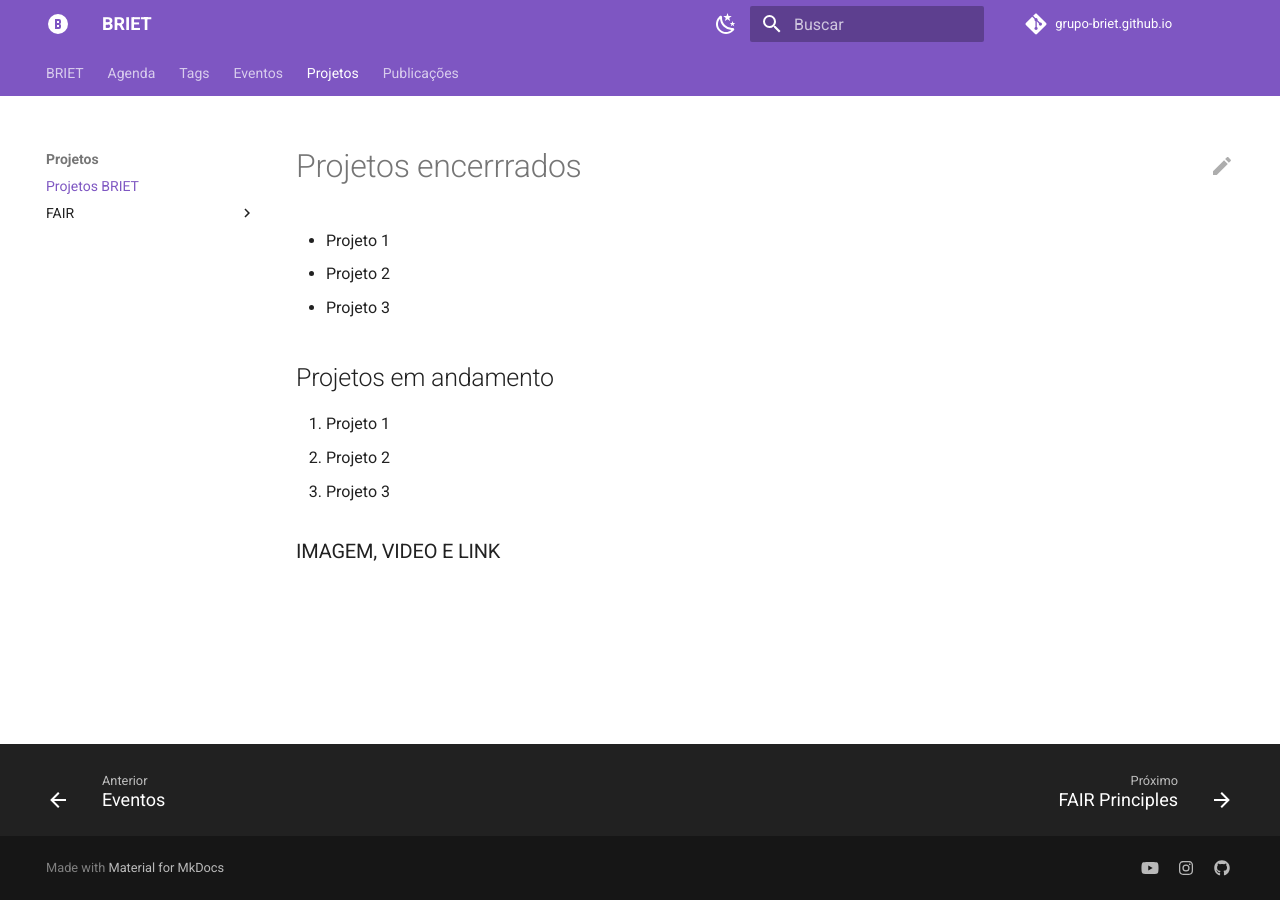
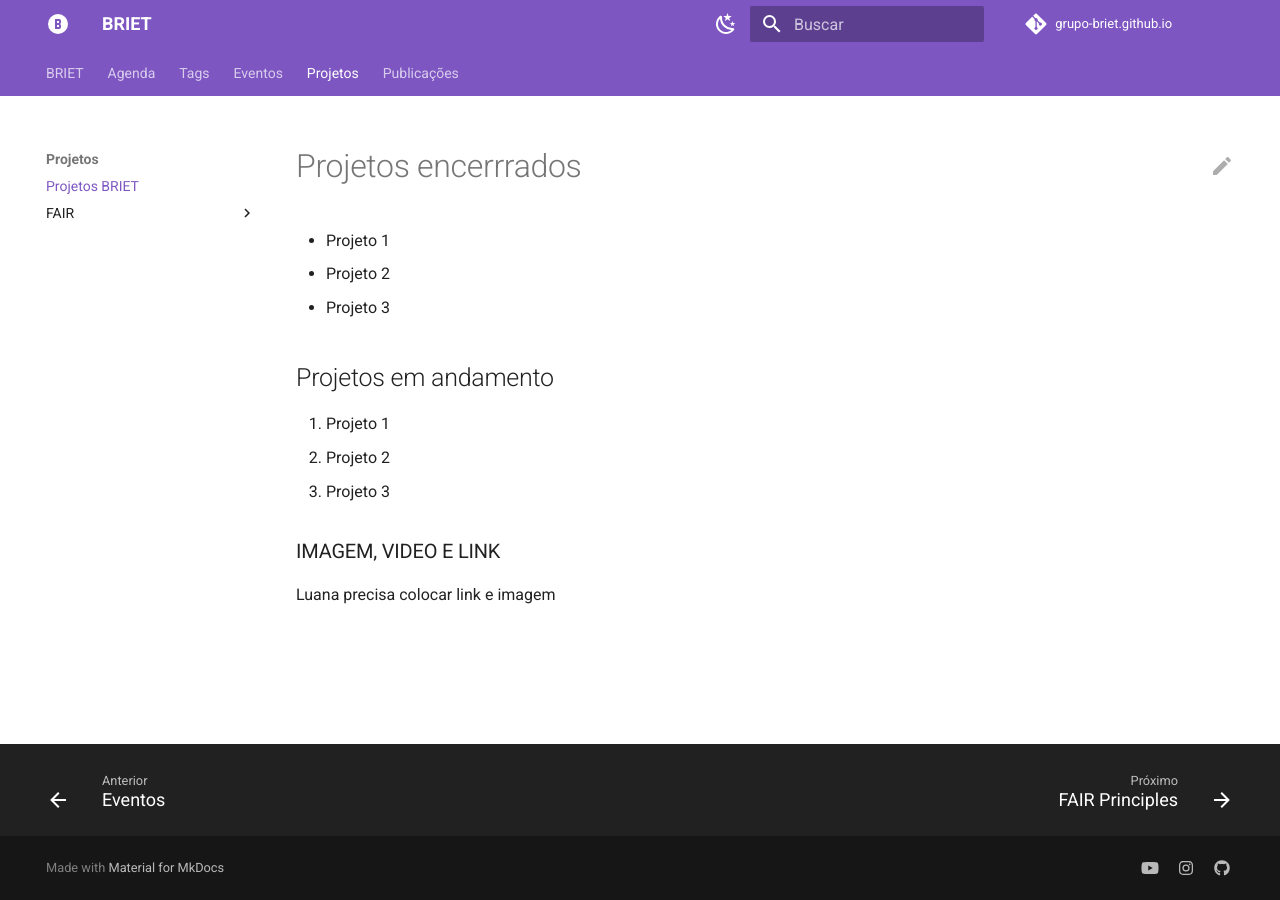
Before and after one commit to keellyayala/grupo-briet.github.io, an MkDocs documentation site: the page built from docs/projetos/index.md, in a window 1280 px wide. Built offline with MkDocs 1.6.1 and Material for MkDocs 9.7.7, drawn with Linux system fonts in a browser that asks for light colours; a script that is not in the unit is left out; comment, search, counter and statistics services are not loaded.

Commit message:
Update index.md
Teste de edicaot

```diff
--- a/docs/projetos/index.md
+++ b/docs/projetos/index.md
@@ -17,3 +17,5 @@ hide:
 1. Projeto 3
 
 ### IMAGEM, VIDEO E LINK
+
+Luana precisa colocar link e imagem
```
